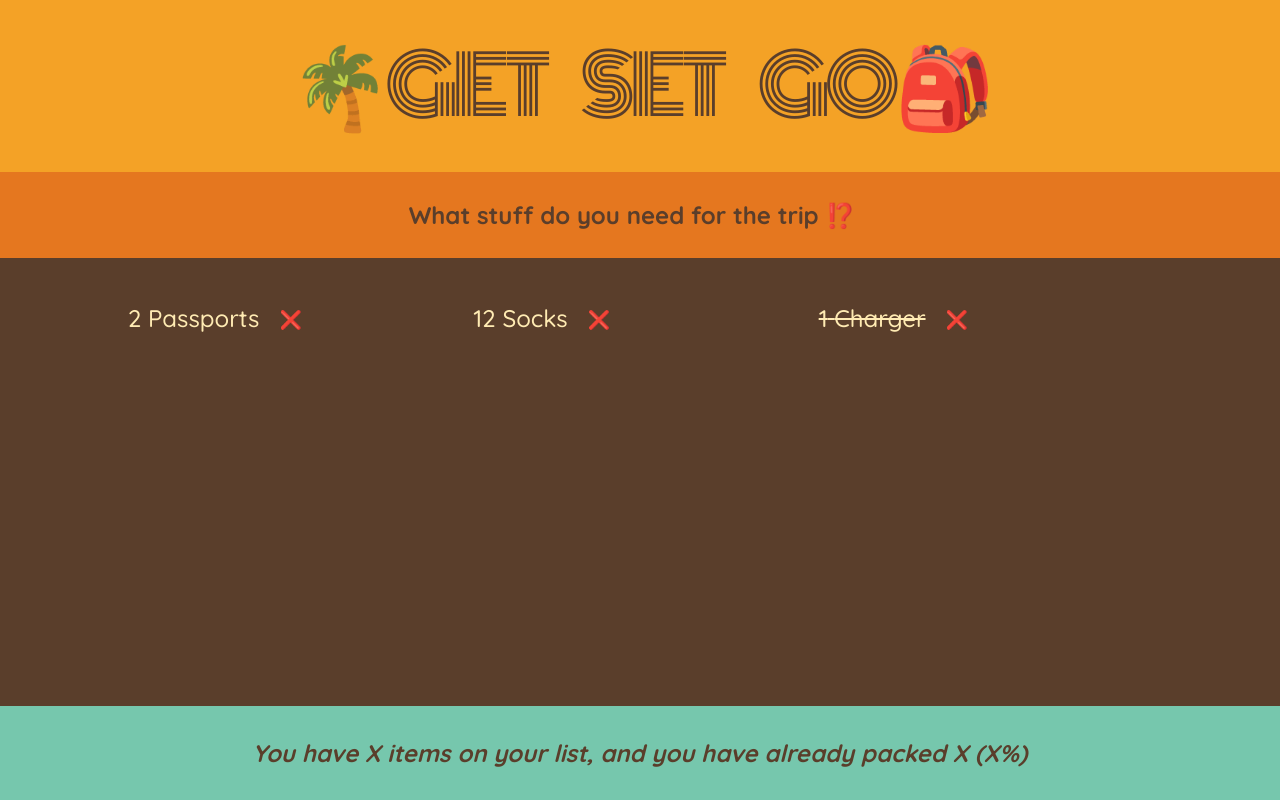
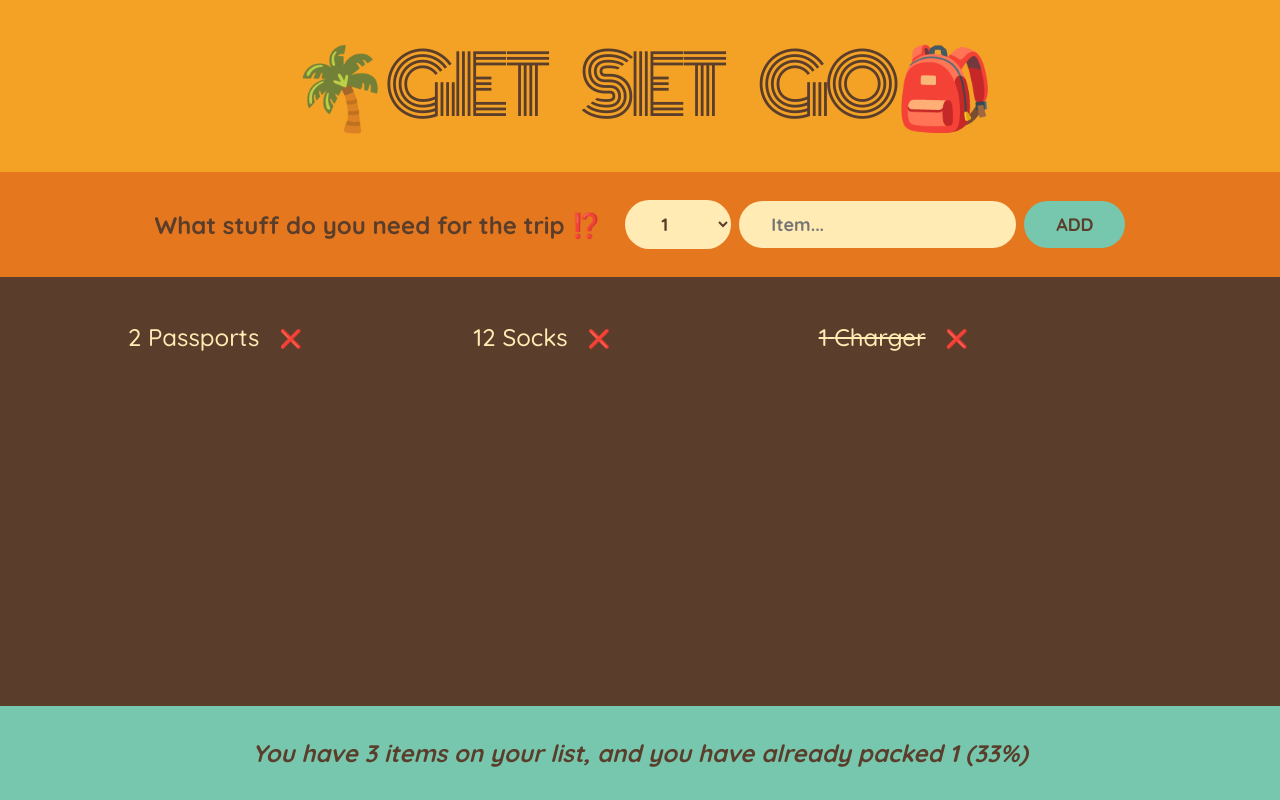
Before and after one commit to PreetYdv7/Vacation-planning-helper, a React (Create React App) app: page / in a window 1280 px wide. Built offline with nearby package versions, Linux system fonts and the light colour scheme.

Commit message:
Added Input and Option And Add Button

```diff
--- a/src/App.js
+++ b/src/App.js
@@ -1,7 +1,7 @@
 const initialItems = [
   { id: 1, description: "Passports", quantity: 2, packed: false },
   { id: 2, description: "Socks", quantity: 12, packed: false },
-  { id: 2, description: "Charger", quantity: 1, packed: true },
+  { id: 3, description: "Charger", quantity: 1, packed: true },
 ];
 
 const App = () => {
@@ -9,8 +9,8 @@ const App = () => {
     <div className="app">
       <Logo />
       <Form />
-      <PackingItems />
-      <Progess />
+      <PackingItems items={initialItems} />
+      <Progess items={initialItems} />
     </div>
   );
 };
@@ -18,24 +18,39 @@ const App = () => {
 const Logo = () => {
   return <h1> 🌴GET SET GO🎒</h1>;
 };
+
 const Form = () => {
+  const handleSubmit = (e) => {
+    e.preventDefault();
+  };
   return (
-    <div className="add-form">
+    <form className="add-form" onSubmit={handleSubmit}>
       <h3>What stuff do you need for the trip ⁉️</h3>
-    </div>
+      <select>
+        {Array.from({ length: 20 }, (_, i) => i + 1).map((num) => (
+          <option value={num} key={num}>
+            {num}
+          </option>
+        ))}
+      </select>
+      <input type="text" placeholder="Item..."></input>
+      <button>ADD</button>
+    </form>
   );
 };
-const PackingItems = () => {
+
+const PackingItems = ({ items }) => {
   return (
     <div className="list">
       <ul>
-        {initialItems.map((item) => (
-          <Item item={item} />
+        {items.map((item) => (
+          <Item item={item} key={item.id} />
         ))}
       </ul>
     </div>
   );
 };
+
 const Item = ({ item }) => {
   return (
     <li>
@@ -46,10 +61,18 @@ const Item = ({ item }) => {
     </li>
   );
 };
-const Progess = () => {
+
+const Progess = ({ items }) => {
+  const total = items.length;
+  const packed = items.filter((item) => item.packed).length;
+  const percentage = total > 0 ? Math.round((packed / total) * 100) : 0;
+
   return (
     <footer className="stats">
-      <em>You have X items on your list, and you have already packed X (X%)</em>
+      <em>
+        You have {total} items on your list, and you have already packed{" "}
+        {packed} ({percentage}%)
+      </em>
     </footer>
   );
 };
```
